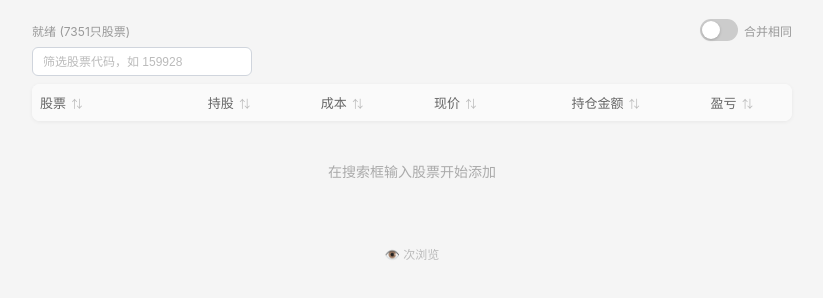
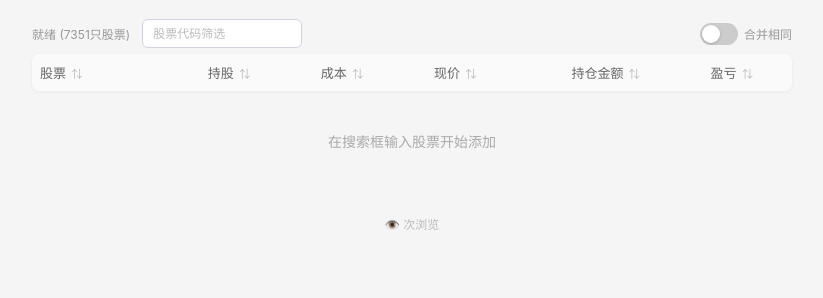
Before and after one commit to mavericklou/SouAGu, a plain HTML site: page portfolio.html in a window 1280 px wide. Shown: the part 100-398 px from the top of the page, without its empty margins (228-1051 px from the left). Drawn offline with nearby package versions, Linux system fonts and the light colour scheme; some packages are replaced by stand-ins of ours; a script that the page names is missing.

Commit message:
fix: move filter input next to status text, left of merge switch

```diff
--- a/portfolio.html
+++ b/portfolio.html
@@ -302,19 +302,17 @@ tr.deleting .del { opacity: 0.7; }
 <div class="summary" id="summary"></div>
 
 <div style="display:flex;align-items:center;justify-content:space-between;margin-bottom:6px">
-  <div class="status" id="status">加载中...</div>
+  <div style="display:flex;align-items:center;gap:12px">
+    <div class="status" id="status">加载中...</div>
+    <div class="filter-wrapper" style="width:160px">
+      <input id="filterInput" type="text" placeholder="股票代码筛选" autocomplete="off" maxlength="6">
+      <span id="filterClear" class="filter-clear" style="display:none">✕</span>
+    </div>
+  </div>
   <div class="merge-switch" id="mergeSwitch" title="合并相同股票">
     <div class="switch-track" id="switchTrack"><div class="switch-knob"></div></div>
     <span>合并相同</span>
     <input type="checkbox" id="mergeCb">
-  </div>
-</div>
-
-<!-- -------- 表格筛选 -------- -->
-<div class="filter-row">
-  <div class="filter-wrapper">
-    <input id="filterInput" type="text" placeholder="筛选股票代码，如 159928" autocomplete="off" maxlength="6">
-    <span id="filterClear" class="filter-clear" style="display:none">✕</span>
   </div>
 </div>
 
```
